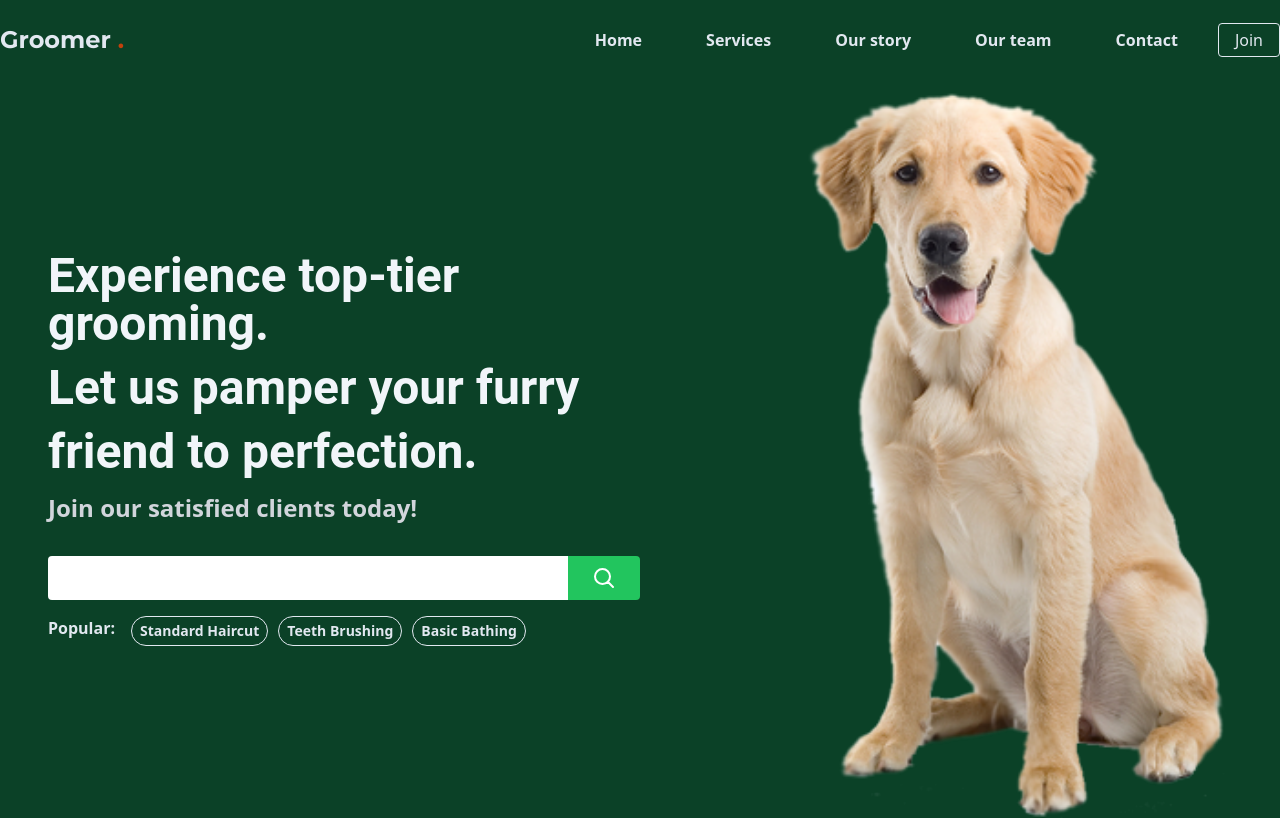
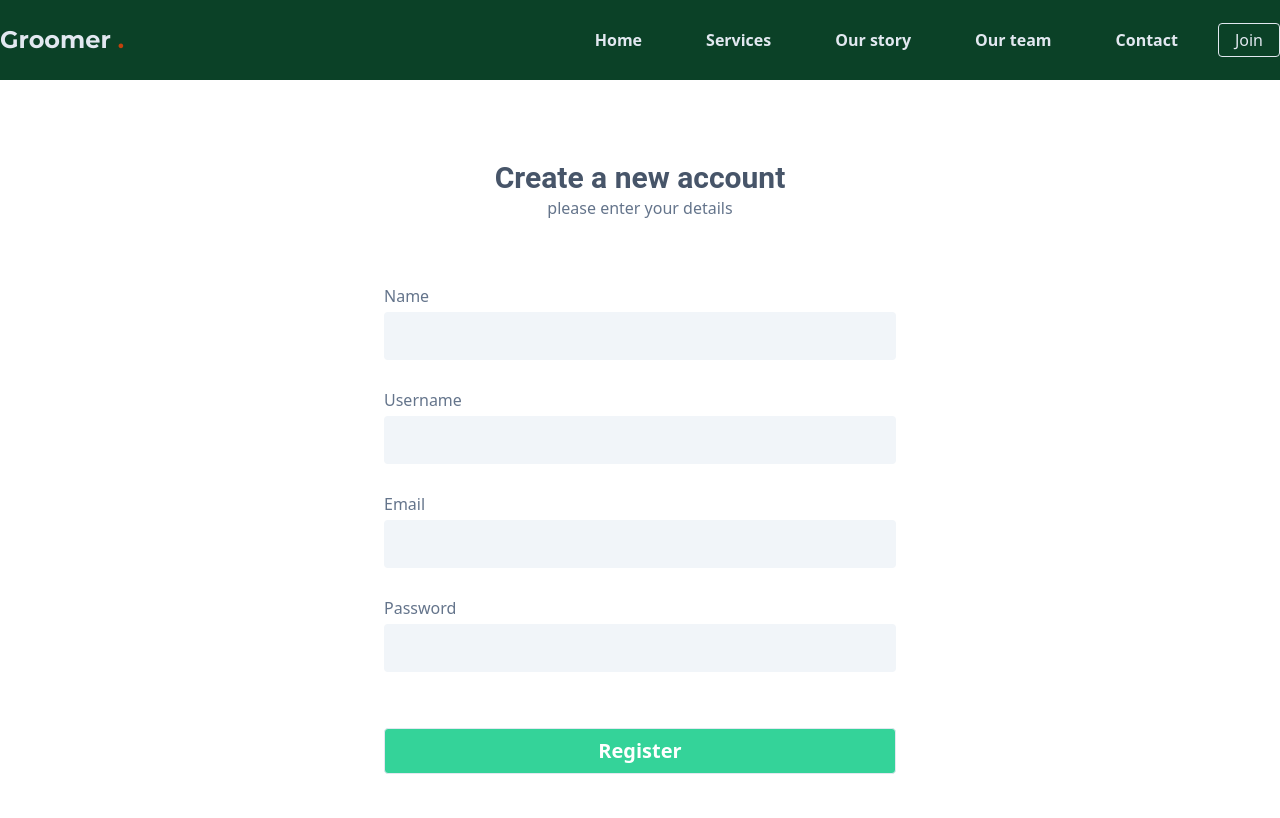
Before and after one commit to discoders65/web-client, a React (Vite) app: page /register in a window 1280 px wide. Shown: the top 818 px of the page. Built offline with nearby package versions, Linux system fonts and the light colour scheme.

Commit message:
Feat: Added RegisterPage and RegisterForm components, and handling account registration form submission.

```diff
--- a/src/App.tsx
+++ b/src/App.tsx
@@ -7,6 +7,8 @@ import ServicesPage from "./pages/ServicesPage";
 import OurTeamPage from "./pages/OurTeamPage";
 import OurStoryPage from "./pages/OurStoryPage";
 import ContactPage from "./pages/ContactPage";
+import RegisterPage from "./pages/RegisterPage";
+import LoginPage from "./pages/LoginPage";
 
 const App = () => {
   return (
@@ -19,6 +21,8 @@ const App = () => {
             <Route path="/our-team" element={<OurTeamPage />} />
             <Route path="/our-story" element={<OurStoryPage />} />
             <Route path="/contact" element={<ContactPage />} />
+            <Route path="/register" element={<RegisterPage />} />
+            <Route path="/login" element={<LoginPage />} />
             <Route path="/404" element={<ErrorPage />} />
           </Route>
         </Routes>
--- /dev/null
+++ b/src/forms/RegisterForm.tsx
@@ -0,0 +1,86 @@
+import React from "react";
+import { useForm } from "react-hook-form";
+
+const RegisterForm: React.FC = ({ handleSave }) => {
+  const {
+    register,
+    handleSubmit,
+    formState: { errors, isValid },
+    watch,
+  } = useForm({
+    defaultValues: {
+      name: "",
+      username: "",
+      email: "",
+      password: "",
+    },
+    mode: "onChange",
+  });
+
+  const onSubmit = handleSubmit((data) => {
+    console.log(data);
+    handleSave({ formData: data });
+  });
+
+  return (
+    <div>
+      <form
+        className=" w-[40%] mx-auto flex flex-col gap-7 mt-16"
+        onSubmit={onSubmit}
+      >
+        <div className="flex flex-col">
+          <label className="text-slate-500" htmlFor="name">
+            Name
+          </label>
+          <input
+            type="text"
+            id="name"
+            {...register("name", { required: "name is required" })}
+            className="py-3 px-3 bg-slate-100 rounded mt-1"
+          />
+        </div>
+        <div className="flex flex-col">
+          <label className="text-slate-500" htmlFor="username">
+            Username
+          </label>
+          <input
+            type="text"
+            id="username"
+            {...register("username", { required: "username is required" })}
+            className="py-3 px-3 bg-slate-100 rounded mt-1"
+          />
+        </div>
+        <div className="flex flex-col">
+          <label className="text-slate-500" htmlFor="email">
+            Email
+          </label>
+          <input
+            type="text"
+            id="email"
+            {...register("email", { required: "email is required" })}
+            className="py-3 px-3 bg-slate-100 rounded mt-1"
+          />
+        </div>
+        <div className="flex flex-col">
+          <label className="text-slate-500" htmlFor="password">
+            Password
+          </label>
+          <input
+            type="password"
+            id="password"
+            {...register("password", { required: "password is required" })}
+            className="py-3 px-3 bg-slate-100 rounded mt-1"
+          />
+        </div>
+        <button
+          type="submit"
+          className="mt-7 border py-2 bg-emerald-400 font-semibold text-white text-xl rounded"
+        >
+          Register
+        </button>
+      </form>
+    </div>
+  );
+};
+
+export default RegisterForm;
--- a/src/main.tsx
+++ b/src/main.tsx
@@ -1,10 +1,15 @@
-import React from 'react'
-import ReactDOM from 'react-dom/client'
-import App from './App.tsx'
-import './index.css'
+import React from "react";
+import ReactDOM from "react-dom/client";
+import App from "./App.tsx";
+import "./index.css";
+import { QueryClient, QueryClientProvider } from "react-query";
 
-ReactDOM.createRoot(document.getElementById('root')!).render(
+const queryClinet = new QueryClient();
+
+ReactDOM.createRoot(document.getElementById("root")!).render(
   <React.StrictMode>
-    <App />
-  </React.StrictMode>,
-)
+    <QueryClientProvider client={queryClinet}>
+      <App />
+    </QueryClientProvider>
+  </React.StrictMode>
+);
--- /dev/null
+++ b/src/pages/RegisterPage.tsx
@@ -0,0 +1,33 @@
+import React from "react";
+import RegisterForm from "../forms/RegisterForm";
+import { useMutation } from "react-query";
+import { register } from "../services/userApi";
+
+const RegisterPage: React.FC = () => {
+  const { mutate } = useMutation({
+    mutationFn: ({ formData }) => {
+      return register({ formData });
+    },
+  });
+
+  const handleSave = ({ formData }) => {
+    mutate({ formData });
+  };
+
+  return (
+    <section className="w-full ">
+      <div className="max-w-[1400px]  mx-auto flex flex-col py-20 ">
+        <h2 className="mx-auto text-3xl font-semibold text-slate-600 font-heroSectionFont">
+          Create a new account
+        </h2>
+        <span className="mx-auto text-slate-500">
+          please enter your details
+        </span>
+
+        <RegisterForm handleSave={handleSave} />
+      </div>
+    </section>
+  );
+};
+
+export default RegisterPage;
```
